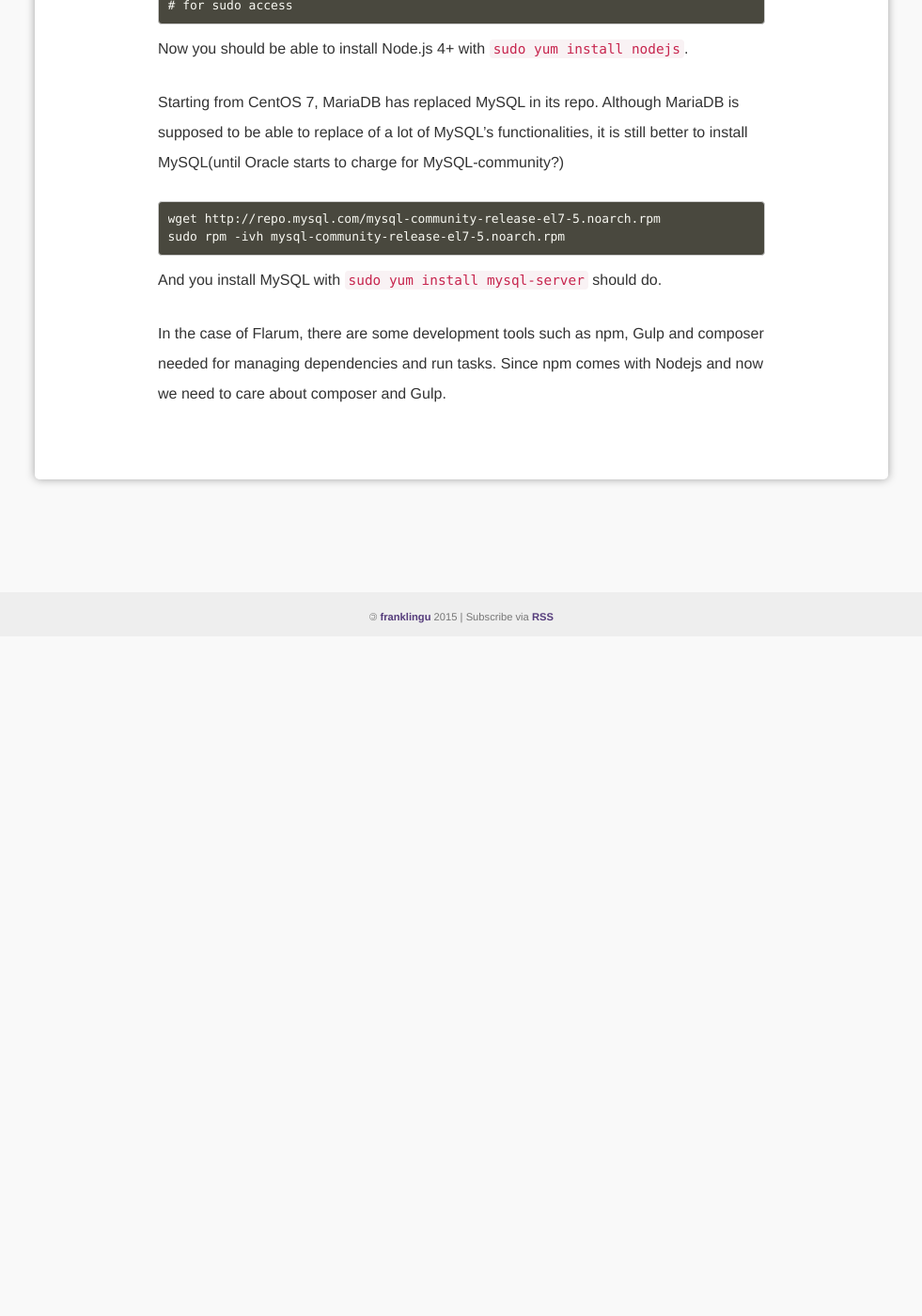
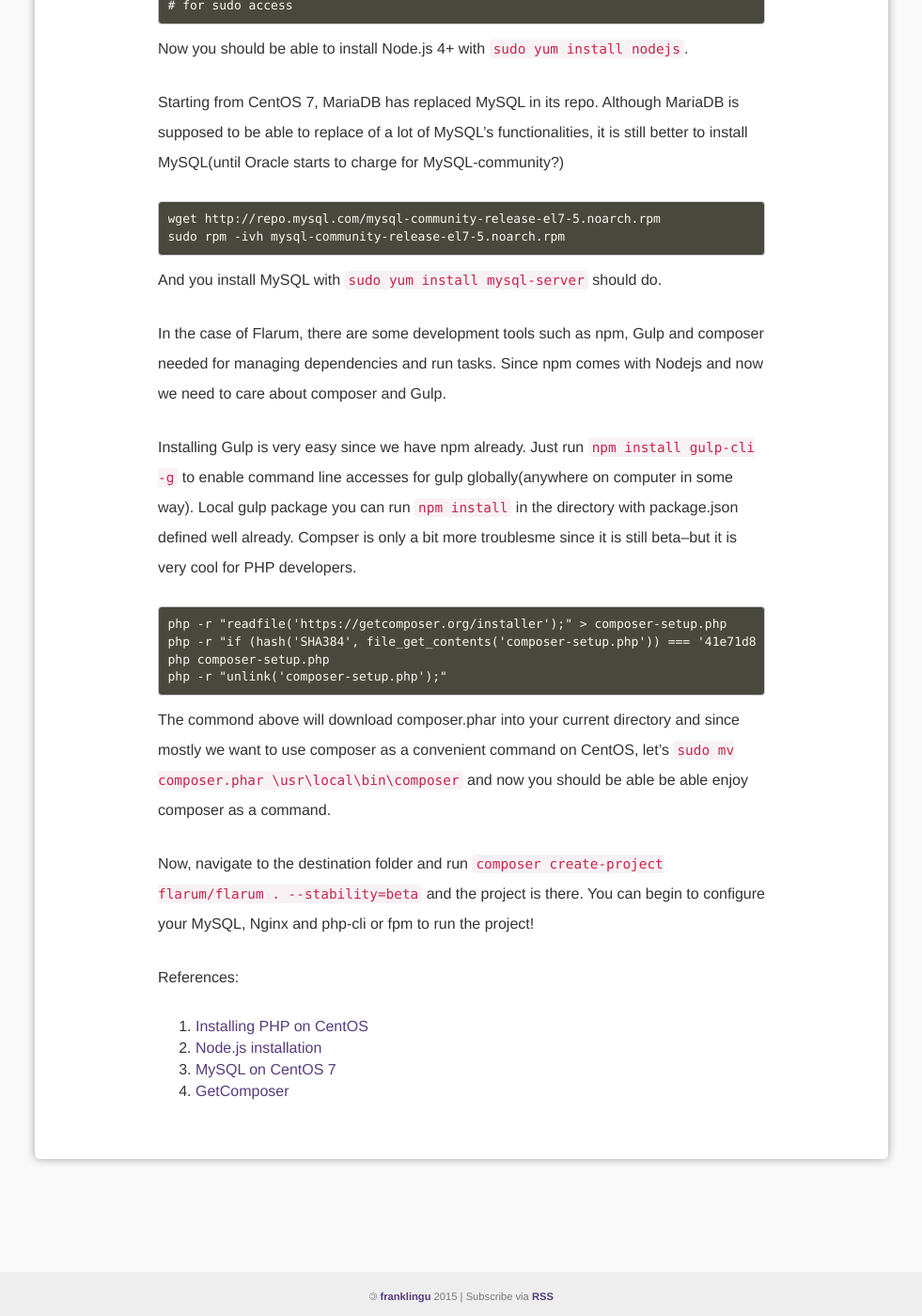
Before and after one commit to franklingu/franklingu.github.io, a Jekyll site: the page built from _posts/2016-03-01-setup-php-project-with-composer-on-centos-7.markdown, in a window 1280 px wide and 1400 px high, scrolled down 1563 px. Shown: the whole window at 94% size, without its empty margins (149-1130 px from the left). Built offline with Jekyll 4.4.1, drawn with Linux system fonts in a browser that asks for light colours; nearby versions of some CDN libraries; comment, search, counter and statistics services are not loaded; before the commit the page ends 2240 px from its top, so only the background shows below that.

Commit message:
Update 2016-03-01-setup-php-project-with-composer-on-centos-7.markdown

```diff
--- a/_posts/2016-03-01-setup-php-project-with-composer-on-centos-7.markdown
+++ b/_posts/2016-03-01-setup-php-project-with-composer-on-centos-7.markdown
@@ -64,3 +64,23 @@
 And you install MySQL with `sudo yum install mysql-server` should do.
 
 In the case of Flarum, there are some development tools such as npm, Gulp and composer needed for managing dependencies and run tasks. Since npm comes with Nodejs and now we need to care about composer and Gulp.
+
+Installing Gulp is very easy since we have npm already. Just run `npm install gulp-cli -g` to enable command line accesses for gulp globally(anywhere on computer in some way). Local gulp package you can run `npm install` in the directory with package.json defined well already. Compser is only a bit more troublesme since it is still beta--but it is very cool for PHP developers.
+
+~~~
+php -r "readfile('https://getcomposer.org/installer');" > composer-setup.php
+php -r "if (hash('SHA384', file_get_contents('composer-setup.php')) === '41e71d86b40f28e771d4bb662b997f79625196afcca95a5abf44391188c695c6c1456e16154c75a211d238cc3bc5cb47') { echo 'Installer verified'; } else { echo 'Installer corrupt'; unlink('composer-setup.php'); } echo PHP_EOL;"
+php composer-setup.php
+php -r "unlink('composer-setup.php');"
+~~~
+
+The commond above will download composer.phar into your current directory and since mostly we want to use composer as a convenient command on CentOS, let's `sudo mv composer.phar \usr\local\bin\composer` and now you should be able be able enjoy composer as a command.
+
+Now, navigate to the destination folder and run `composer create-project flarum/flarum . --stability=beta` and the project is there. You can begin to configure your MySQL, Nginx and php-cli or fpm to run the project!
+
+References:
+
+1. [Installing PHP on CentOS](https://www.digitalocean.com/community/questions/how-to-install-php-5-6-on-centos-7-0-x64)
+2. [Node.js installation](https://nodejs.org/en/download/package-manager/#enterprise-linux-and-fedora)
+3. [MySQL on CentOS 7](https://www.linode.com/docs/databases/mysql/how-to-install-mysql-on-centos-7)
+4. [GetComposer](https://getcomposer.org/download/)
```
